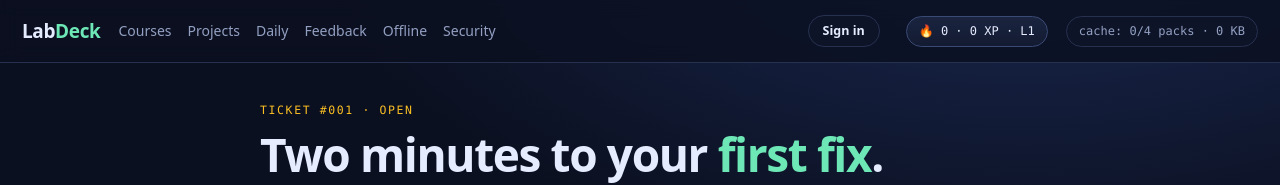
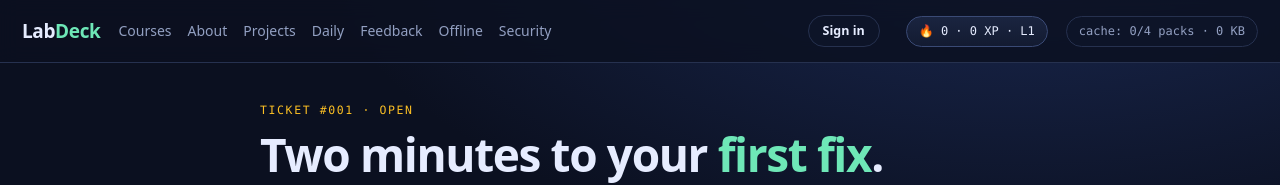
Before and after one commit to MOHAMMAD3230/Labdeck, a plain HTML site: page index.html in a window 1280 px wide. Shown: the top 185 px of the page. Drawn offline with Linux system fonts and the light colour scheme.

Commit message:
Update index.html

```diff
--- a/index.html
+++ b/index.html
@@ -22,6 +22,7 @@
     <a class="brand" href="#/">Lab<span>Deck</span></a>
     <nav class="topnav">
       <a href="#/">Courses</a>
+      <a href="#/about">About</a>
       <a href="#/projects">Projects</a>
       <a href="#/daily">Daily</a>
       <a href="#/feedback">Feedback</a>
```
